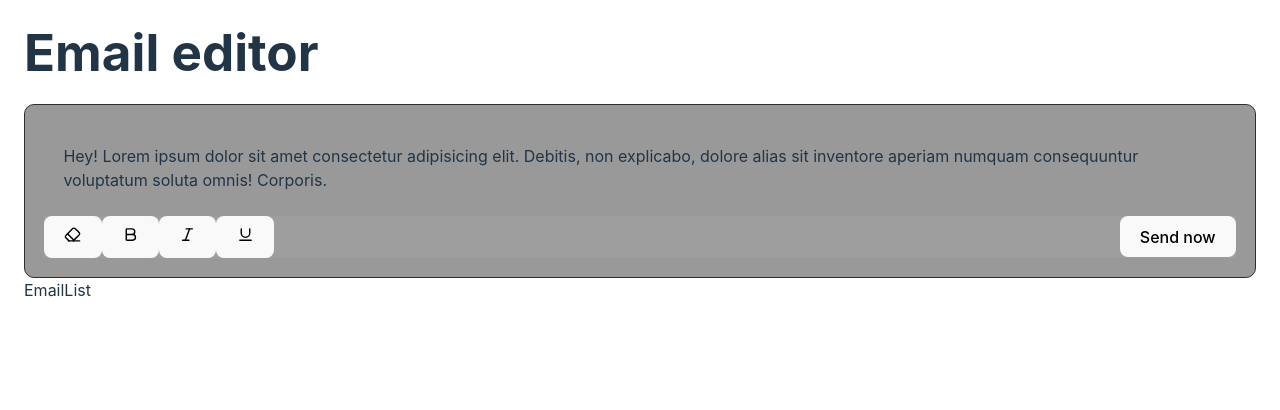
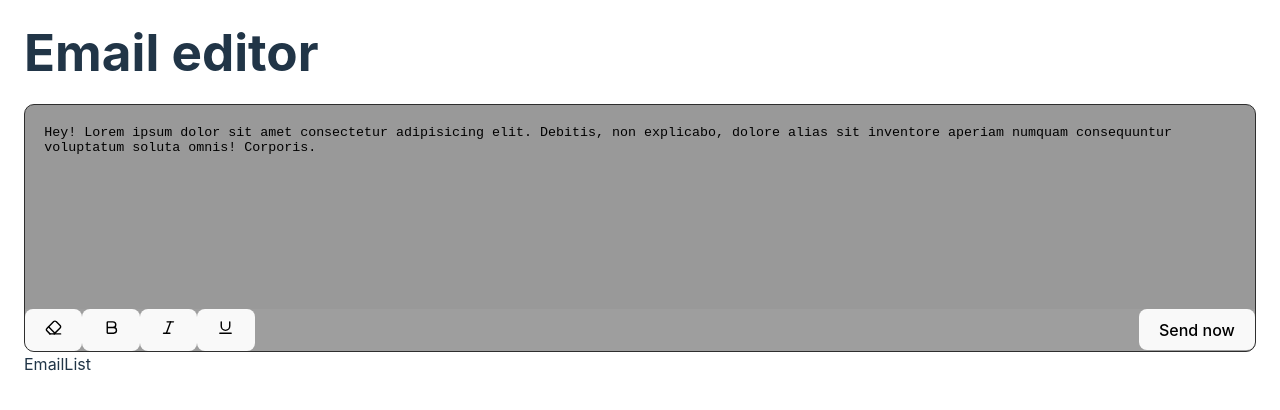
Before and after one commit to AleksandrKompanetc/react-project, a React (Vite) app in the folder email-editor/: page / in a window 1280 px wide. Shown: the top 410 px of the page. Built offline with nearby package versions, Linux system fonts and the light colour scheme.

Commit message:
adding changes to styles

```diff
--- a/email-editor/src/components/email-editor/EmailEditor.module.css
+++ b/email-editor/src/components/email-editor/EmailEditor.module.css
@@ -1,5 +1,4 @@
 .card {
-  padding: 1.2em;
   background-color: rgba(0, 0, 0, 0.4);
   border-radius: 10px;
   overflow: hidden;
@@ -9,6 +8,13 @@
 .editor {
   padding: 1.2rem;
   padding-bottom: 1.5rem;
+  display: block;
+  width: calc(100% - 2.4rem);
+  min-height: 160px;
+  border: none;
+  outline: none;
+  background: transparent;
+  resize: none;
 }
 
 .actions {
--- a/email-editor/src/components/email-editor/EmailEditor.tsx
+++ b/email-editor/src/components/email-editor/EmailEditor.tsx
@@ -6,12 +6,12 @@ export function EmailEditor() {
     <>
       <h1>Email editor</h1>
       <div className={styles.card}>
-        <div className={styles.editor}>
+        <textarea className={styles.editor} spellCheck="false">
           Hey!
           Lorem ipsum dolor sit amet consectetur adipisicing elit.
           Debitis, non explicabo, dolore alias sit inventore aperiam
           numquam consequuntur voluptatum soluta omnis! Corporis.
-        </div>
+        </textarea>
         <div className={styles.actions}>
           <div className={styles.tools}>
             <button className='button'><Eraser size={17} /></button>
```
